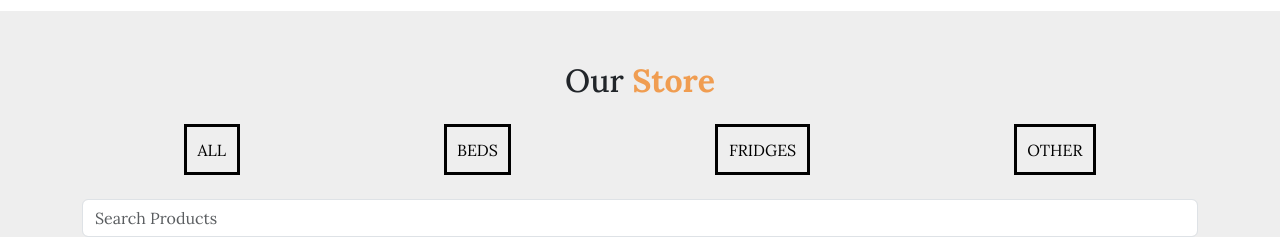
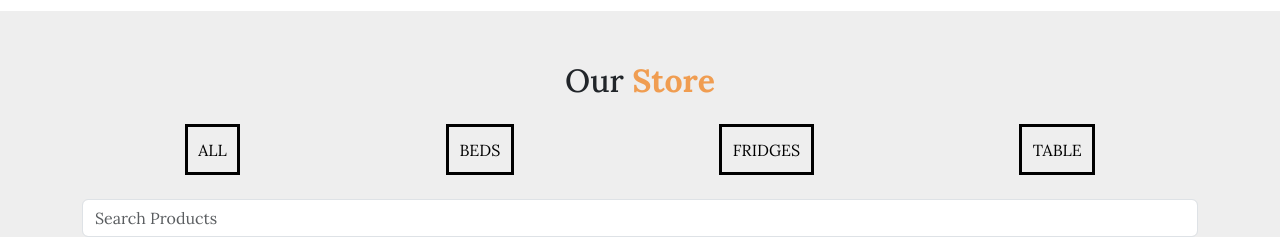
Before and after one commit to albim360/comfy-ecommerce, a Vue app: page / in a window 1280 px wide. Shown: the part 1140-1377 px from the top of the page. Built offline with nearby package versions, Linux system fonts and the light colour scheme.

Commit message:
FEAT add table filter in shop

```diff
--- a/src/components/Shop.vue
+++ b/src/components/Shop.vue
@@ -17,8 +17,8 @@
         <button class="my-1 my-sm-0 mx-2" @click="filterProducts('fridge')">
           FRIDGES
         </button>
-        <button class="my-1 my-sm-0 mx-2" @click="filterProducts('other')">
-          OTHER
+        <button class="my-1 my-sm-0 mx-2" @click="filterProducts('table')">
+          TABLE
         </button>
       </div>
 
```
